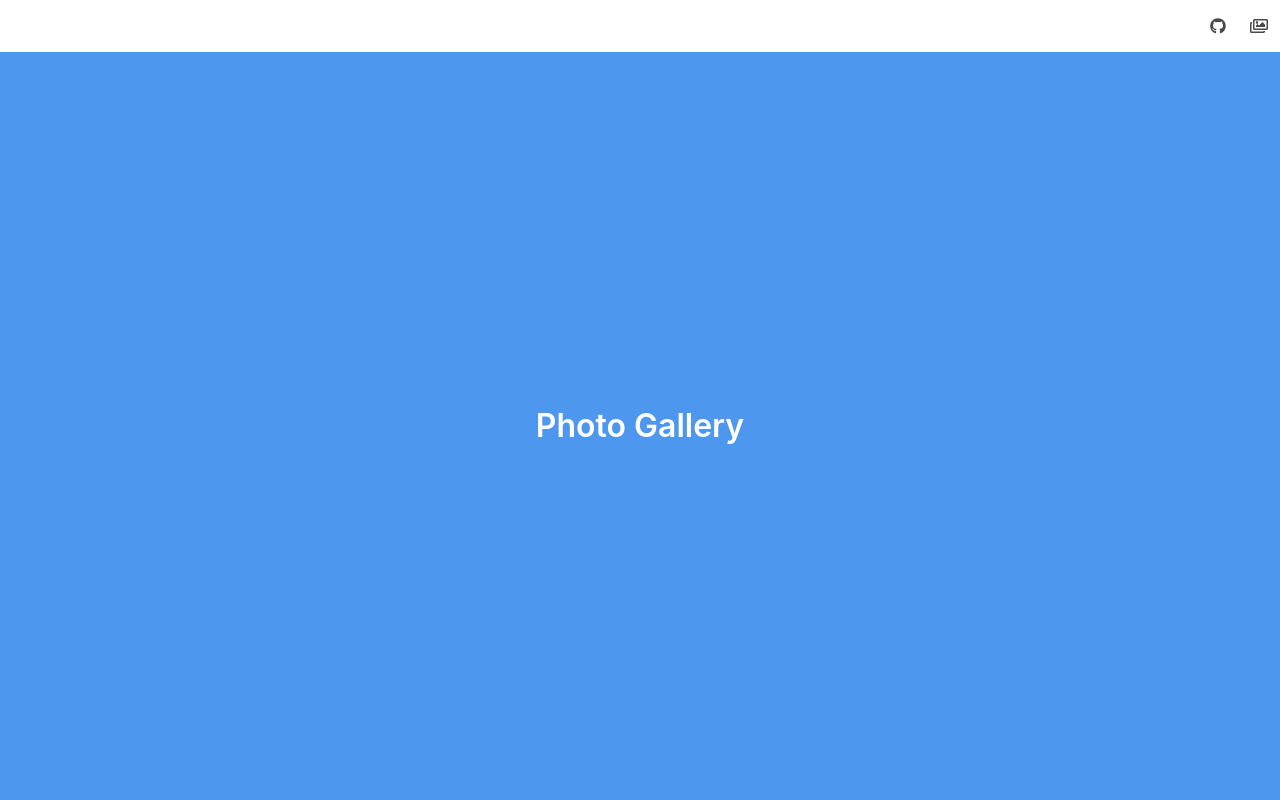
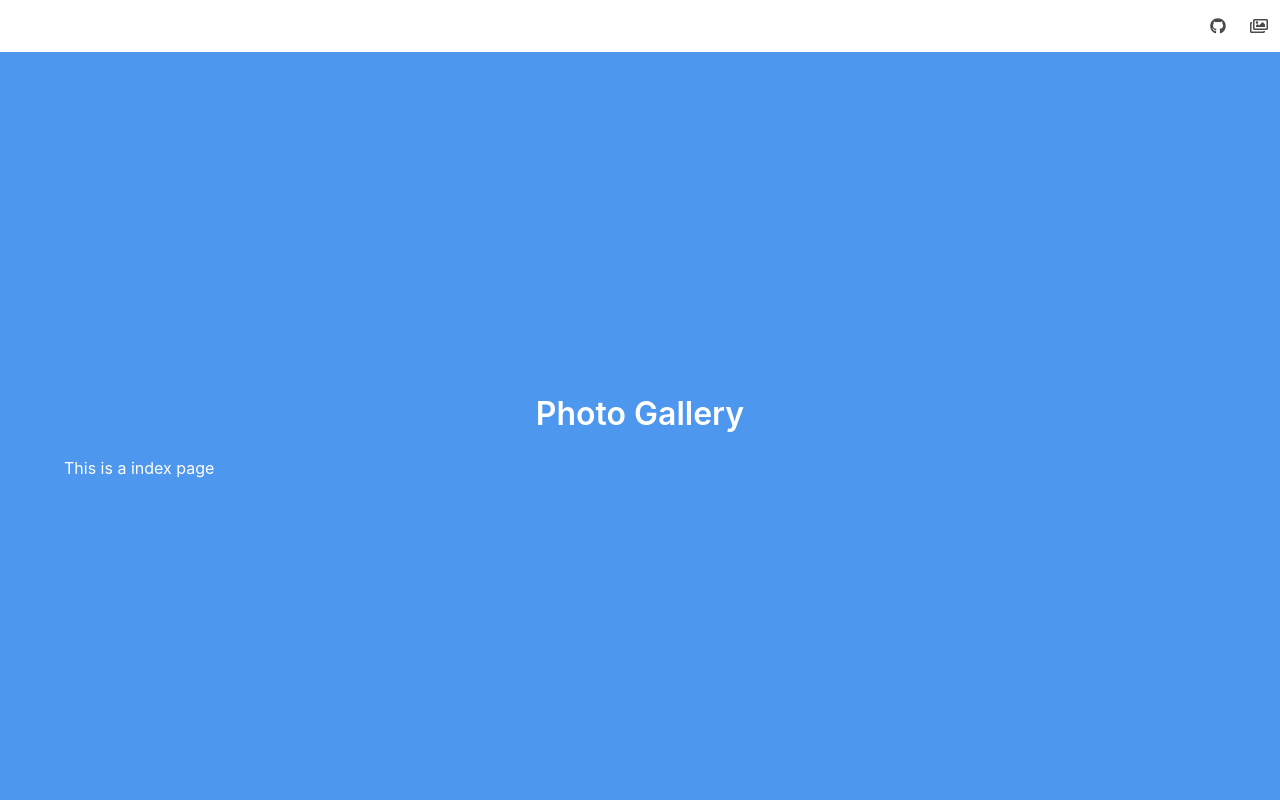
Before and after one commit to sandeshshakya/11ty-Contentful-Gallery, an Eleventy site: page src/index.html in a window 1280 px wide. Shown: the top 800 px of the page. Built offline with nearby package versions, Linux system fonts and the light colour scheme; Eleventy itself is replaced by a stand-in of ours; files that its build step writes are made by us from their sources; no server answers.

Commit message:
homepage update

```diff
--- a/src/index.html
+++ b/src/index.html
@@ -3,6 +3,8 @@ permalink: "/"
 layout: layouts/base.html
 title: "Photo Gallery"
 ---
+
+<h2>This is a index page</h2>
 
 <div class="columns is-multiline">
     {% for photoSet in contentfulPhotos %}
```
